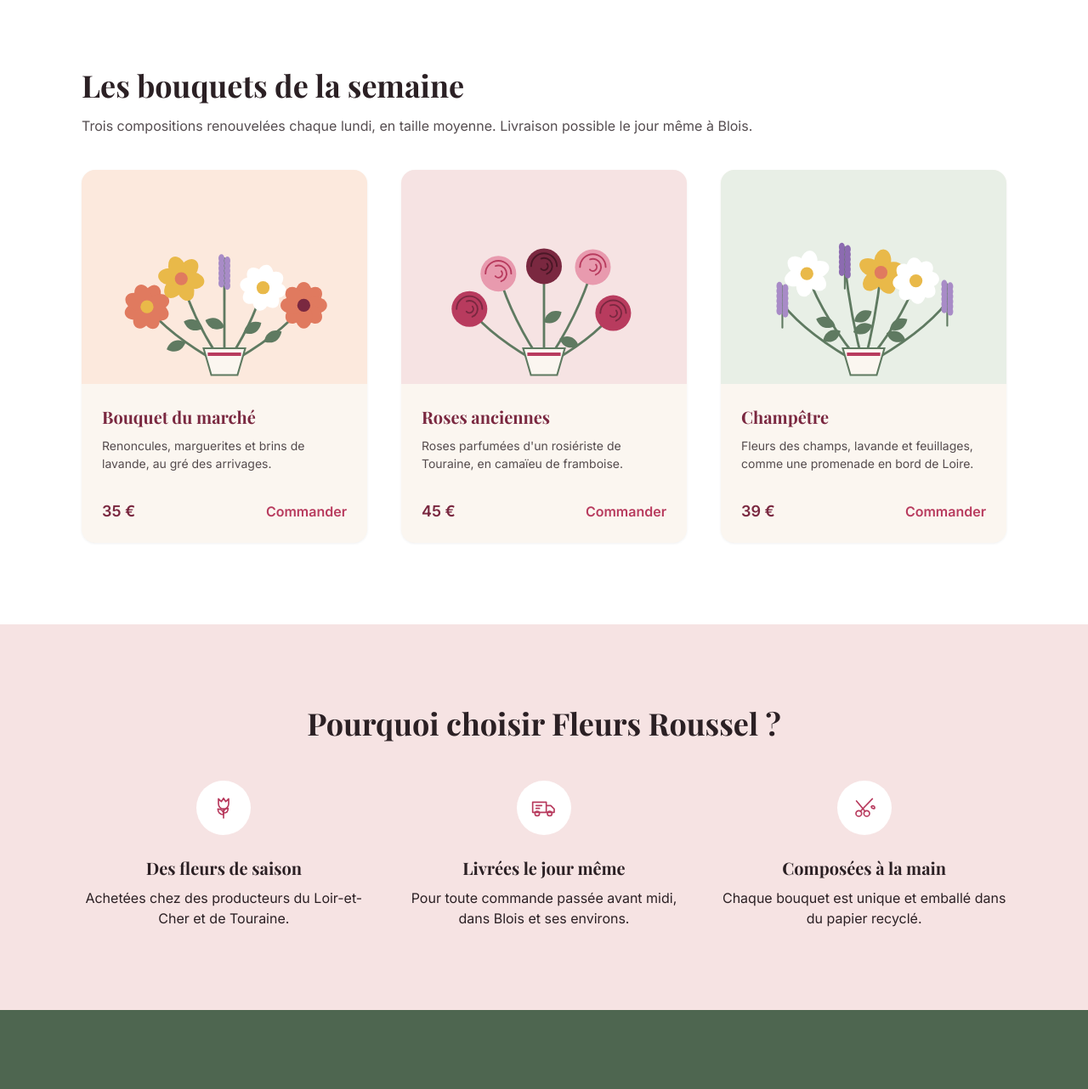
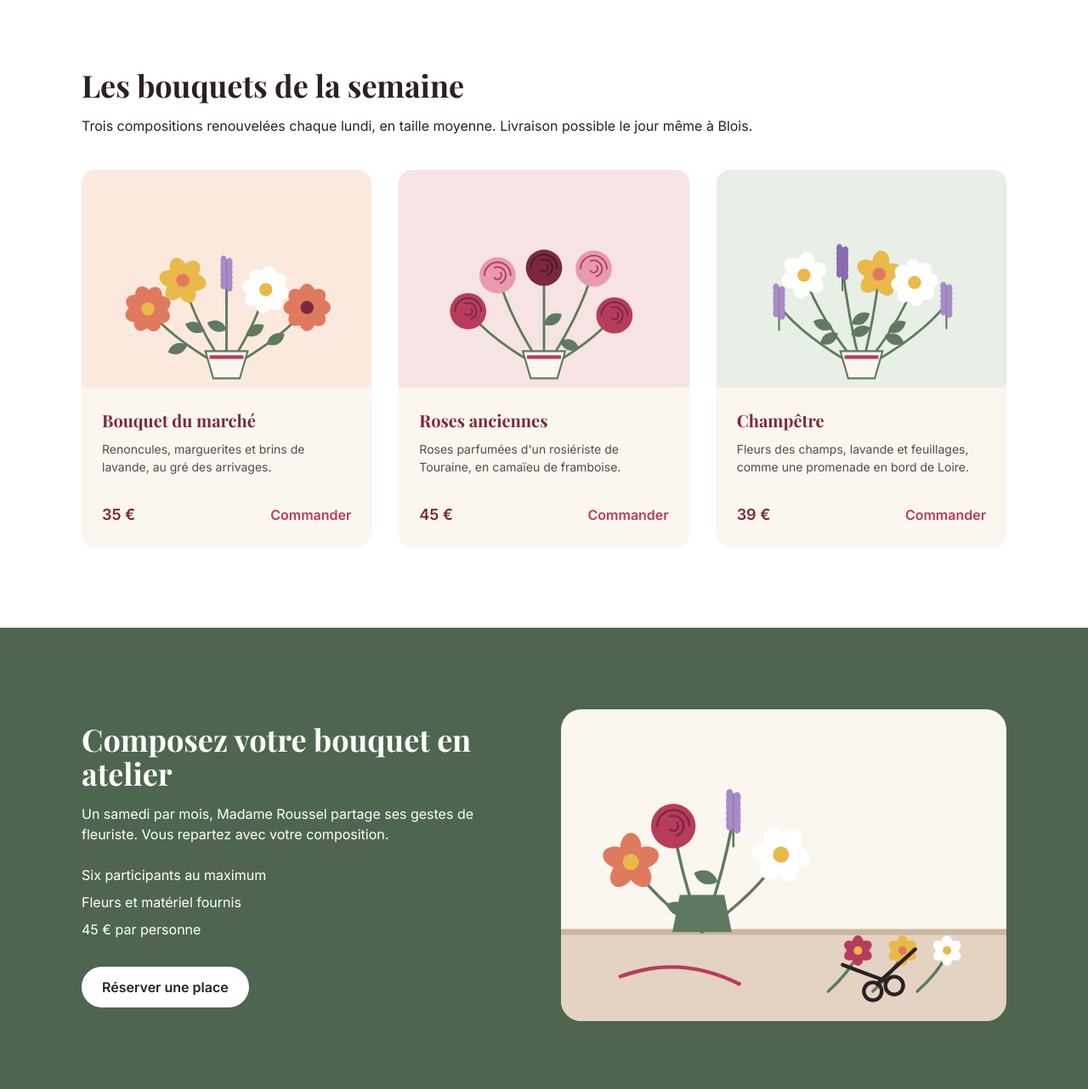
Before and after one commit to annagh89/Accueil-Roussel-, a website: page index.html in a window 1280 px wide. Shown: the part 780-2062 px from the top of the page at 85% size. Drawn offline with nearby package versions, Linux system fonts and the light colour scheme.

Commit message:
style:SECTION BOUQUETS  flex to grid

```diff
--- a/index.html
+++ b/index.html
@@ -102,13 +102,13 @@
             <h2 class="font-titre font-bold text-[30px] md:text-[36px] leading-[36px] md:leading-[40px] mb-[16px] text-encre">
                 Les bouquets de la semaine
             </h2>
-            <p class="font-inter text-[16px] mb-[40px] text-encre/80">
+            <p class="font-inter text-[16px] mb-[40px] text-encre">
                 Trois compositions renouvelées chaque lundi, en taille moyenne. Livraison possible le jour même à Blois.
             </p>
 
-            <div class="flex flex-wrap gap-x-[40px] gap-y-[32px]">
+            <div class="grid grid-cols-1 gap-[32px] sm:grid-cols-2 lg:grid-cols-3">
 
-                <article class="w-full sm:w-[calc((100%_-_40px)/2)] lg:w-[calc((100%_-_80px)/3)] flex flex-col overflow-hidden rounded-[16px] bg-creme shadow-[0_1px_3px_rgba(0,0,0,0.06)] transition-shadow duration-200 hover:shadow-[0_8px_24px_rgba(0,0,0,0.12)]">
+                <article class="flex flex-col overflow-hidden rounded-[16px] bg-creme shadow-[0_1px_3px_rgba(0,0,0,0.06)] transition-shadow duration-200 hover:shadow-[0_8px_24px_rgba(0,0,0,0.12)]">
                     <img src="images/bouquet-marche.svg" alt="Bouquet du marché avec renoncules et marguerites" class="aspect-[4/3] w-full object-cover">
                     <div class="flex flex-1 flex-col p-[24px]">
                         <h3 class="font-titre font-bold text-[20px] mb-[8px] text-bordeaux">Bouquet du marché</h3>
@@ -122,7 +122,7 @@
                     </div>
                 </article>
 
-                <article class="w-full sm:w-[calc((100%_-_40px)/2)] lg:w-[calc((100%_-_80px)/3)] flex flex-col overflow-hidden rounded-[16px] bg-creme shadow-[0_1px_3px_rgba(0,0,0,0.06)] transition-shadow duration-200 hover:shadow-[0_8px_24px_rgba(0,0,0,0.12)]">
+                <article class="flex flex-col overflow-hidden rounded-[16px] bg-creme shadow-[0_1px_3px_rgba(0,0,0,0.06)] transition-shadow duration-200 hover:shadow-[0_8px_24px_rgba(0,0,0,0.12)]">
                     <img src="images/bouquet-roses.svg" alt="Bouquet de roses anciennes parfumées" class="aspect-[4/3] w-full object-cover">
                     <div class="flex flex-1 flex-col p-[24px]">
                         <h3 class="font-titre font-bold text-[20px] mb-[8px] text-bordeaux">Roses anciennes</h3>
@@ -136,7 +136,7 @@
                     </div>
                 </article>
 
-                <article class="w-full sm:w-[calc((100%_-_40px)/2)] lg:w-[calc((100%_-_80px)/3)] flex flex-col overflow-hidden rounded-[16px] bg-creme shadow-[0_1px_3px_rgba(0,0,0,0.06)] transition-shadow duration-200 hover:shadow-[0_8px_24px_rgba(0,0,0,0.12)]">
+                <article class="flex flex-col overflow-hidden rounded-[16px] bg-creme shadow-[0_1px_3px_rgba(0,0,0,0.06)] transition-shadow duration-200 hover:shadow-[0_8px_24px_rgba(0,0,0,0.12)]">
                     <img src="images/bouquet-champetre.svg" alt="Bouquet champêtre avec fleurs des champs" class="aspect-[4/3] w-full object-cover">
                     <div class="flex flex-1 flex-col p-[24px]">
                         <h3 class="font-titre font-bold text-[20px] mb-[8px] text-bordeaux">Champêtre</h3>
@@ -154,48 +154,6 @@
         </div>
     </section>
 
-    <!-- SECTION ATOUTS -->
-    <section class="bg-petale py-[64px] md:py-[96px] text-encre">
-        <div class="max-w-[1152px] mx-auto px-4 md:px-8 flex flex-col items-center gap-[48px] text-center">
-            <h2 class="font-titre font-bold text-[30px] md:text-[36px] leading-[36px] md:leading-[40px]">
-                Pourquoi choisir Fleurs Roussel ?
-            </h2>
-
-            <ul class="flex flex-col gap-[42px] md:grid md:grid-cols-3  w-full">
-
-                <li class="flex flex-col items-center">
-                    <div class="mx-auto mb-[24px] flex size-16 items-center justify-center rounded-full bg-blanc">
-                        <img src="images/icone-saison.svg" alt="" class="size-8 object-contain">
-                    </div>
-                    <h3 class="font-titre font-bold text-[20px] mb-[8px]">Des fleurs de saison</h3>
-                    <p class="font-inter text-[16px] text-encre">
-                        Achetées chez des producteurs du Loir-et-Cher et de Touraine.
-                    </p>
-                </li>
-
-                <li class="flex flex-col items-center">
-                    <div class="mx-auto mb-[24px] flex size-16 items-center justify-center rounded-full bg-blanc">
-                        <img src="images/icone-livraison.svg" alt="" class="size-8 object-contain">
-                    </div>
-                    <h3 class="font-titre font-bold text-[20px] mb-[8px]">Livrées le jour même</h3>
-                    <p class="font-inter text-[16px] text-encre">
-                        Pour toute commande passée avant midi, dans Blois et ses environs.
-                    </p>
-                </li>
-
-                <li class="flex flex-col items-center">
-                    <div class="mx-auto mb-[24px] flex size-16 items-center justify-center rounded-full bg-blanc">
-                        <img src="images/icone-atelier.svg" alt="" class="size-8 object-contain">
-                    </div>
-                    <h3 class="font-titre font-bold text-[20px] mb-[8px]">Composées à la main</h3>
-                    <p class="font-inter text-[16px] text-encre">
-                        Chaque bouquet est unique et emballé dans du papier recyclé.
-                    </p>
-                </li>
-
-            </ul>
-        </div>
-    </section>
     <!-- SECTION ATELIER -->
     <section id="atelier" class="bg-sauge py-[64px] md:py-[96px]">
         <div class="max-w-[1152px] mx-auto px-4 flex flex-col gap-[40px] md:px-8 md:grid md:grid-cols-2 md:items-center">
@@ -223,6 +181,7 @@
 
         </div>
     </section>
+
 </main>
 <!-- PIED DE PAGE (FOOTER) -->
 <footer id="contact" class="bg-encre text-creme">
```
Also changed, not shown: dist/output.css.
